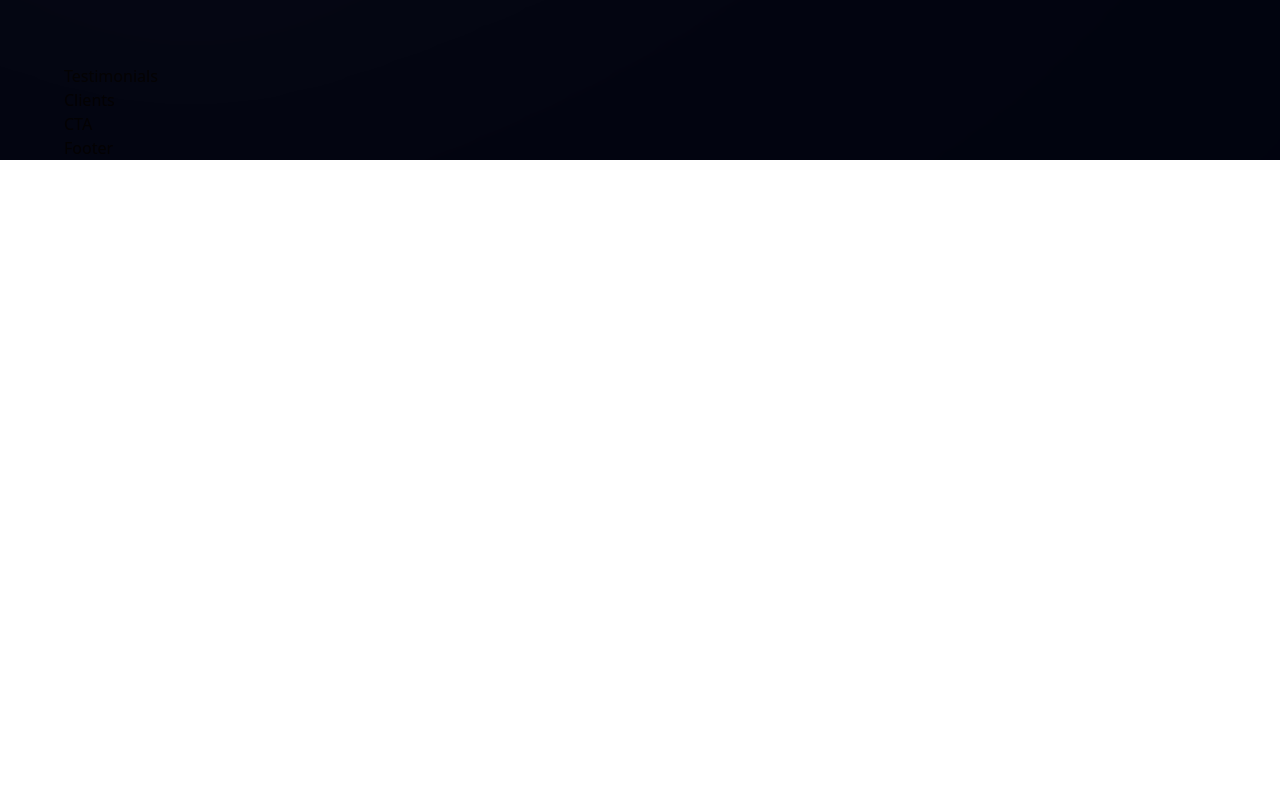
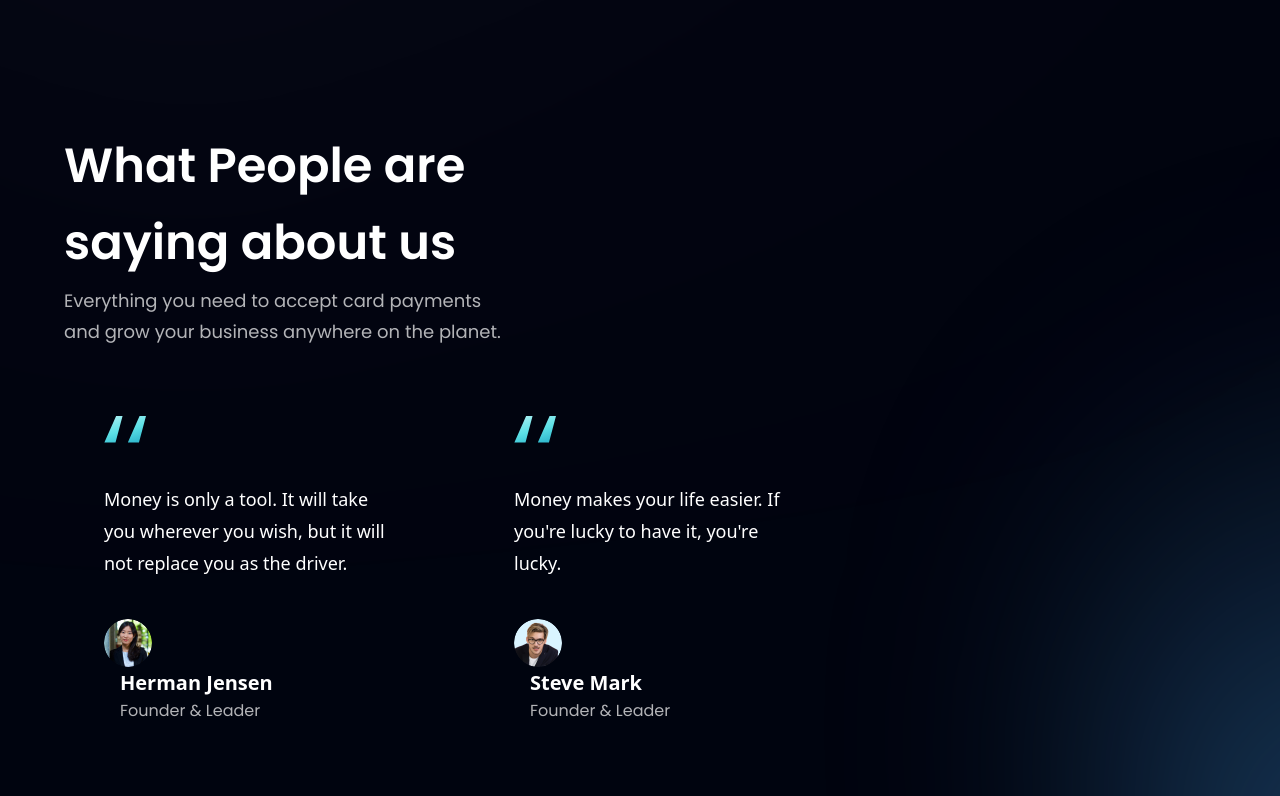
Before and after one commit to NicBab/hoobank-app, a React (Vite) app: page / in a window 1280 px wide. Shown: the part 2724-3520 px from the top of the page. Before the commit the page ends 2884 px from the top, so only its background shows below. Built offline with nearby package versions, Linux system fonts and the light colour scheme.

Commit message:
testimonials component complete

```diff
--- a/src/components/FeedbackCard.jsx
+++ b/src/components/FeedbackCard.jsx
@@ -1,9 +1,39 @@
-import React from 'react'
+import { quotes } from "../assets";
 
-const FeedbackCard = () => {
+const FeedbackCard = ({ content, name, title, img }) => {
   return (
-    <div>FeedbackCard</div>
-  )
-}
+    <div
+      className="flex justify-between flex-col
+    px-10 py-12 rounded-[20px] max-w-[370px]
+    md:mr-10 sm:mr-5 mr-0 my-5 feedback-card"
+    >
+      <img
+        src={quotes}
+        alt="double quotes"
+        className="w-[42px] h-[27px] object-contain"
+      />
+      <p
+        className="font-poppins, font-normal
+        text-[18px] leading-[32px] text-white my-10"
+      >
+        {content}
+      </p>
 
-export default FeedbackCard
+      <div className="flex-flex-row">
+        <img src={img} alt={name} className="w-[48px] h-[48px] rounded-full" />
+
+        <div className="flex-flex-col ml-4">
+          <h4
+            className="font-poppins, font-semibold
+        text-[20px] leading-[32px] text-white"
+          >
+            {name}
+          </h4>
+          <p className="font-poppins font-normal text-[16px] leading-[24px] text-dimWhite">{title}</p>
+        </div>
+      </div>
+    </div>
+  );
+};
+
+export default FeedbackCard;
--- a/src/components/Testimonials.jsx
+++ b/src/components/Testimonials.jsx
@@ -1,9 +1,33 @@
-import React from 'react'
+import { feedback } from "../constants";
+import styles from "../style";
+import FeedbackCard from "./FeedbackCard";
 
 const Testimonials = () => {
   return (
-    <div>Testimonials</div>
-  )
-}
+    <section
+      id="clients"
+      className={`${styles.paddingY} ${styles.flexCenter} flex-col relative`}
+    >
+      <div className="absolute z-[0] w-[60%] h-[60%] -right-[50%] rounded-full blue__gradient"/>
 
-export default Testimonials
+      <div className="w-full flex justify-between items-center md:flex-row flex-col sm:mb-1 mb-6 relative z-[1]">
+        <h1 className={styles.heading2}>
+          What People are <br className="sm:block hidden" /> saying about us
+        </h1>
+      </div>
+      <div className="w-full md:mt-0 mt-6">
+        <p className={`${styles.paragraph} text-left max-w-[450px]`}>
+          Everything you need to accept card payments and grow your business
+          anywhere on the planet.
+        </p>
+      </div>
+      <div className="flex flex-wrap sm:justify-start justify-center w-full feedback-container relative z-[1]">
+        {feedback.map((card) => (
+          <FeedbackCard key={card.id} {...card} />
+        ))}
+      </div>
+    </section>
+  );
+};
+
+export default Testimonials;
```
